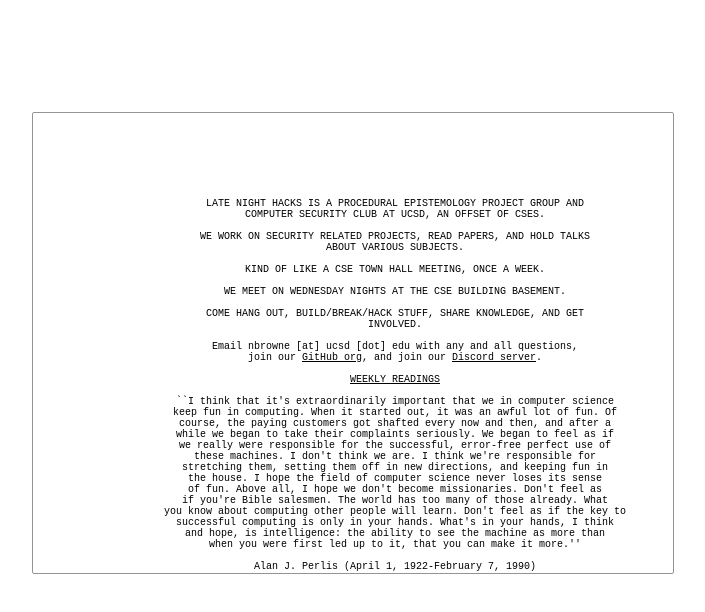
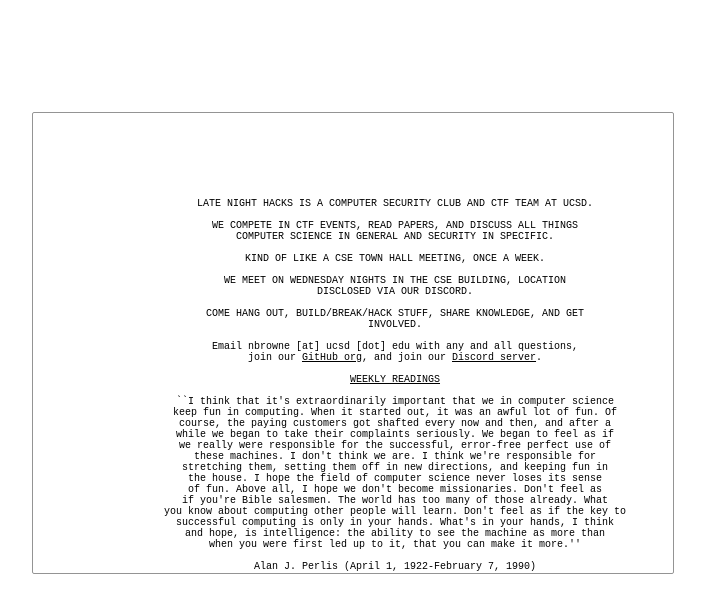
Before and after one commit to ucsd-late-night-hacks/ucsd-late-night-hacks.github.io, a plain HTML site: page index.html in a window 1280 px wide. Shown: the whole page, without its empty margins (333-1038 px from the left). Drawn offline with Linux system fonts and the light colour scheme.

Commit message:
updated website finally

```diff
--- a/index.html
+++ b/index.html
@@ -29,15 +29,15 @@
         <center>
           <div id="posts">
             <pre>
-              LATE NIGHT HACKS IS A PROCEDURAL EPISTEMOLOGY PROJECT GROUP AND
-              COMPUTER SECURITY CLUB AT UCSD, AN OFFSET OF CSES.
+              LATE NIGHT HACKS IS A COMPUTER SECURITY CLUB AND CTF TEAM AT UCSD.
 
-              WE WORK ON SECURITY RELATED PROJECTS, READ PAPERS, AND HOLD TALKS
-              ABOUT VARIOUS SUBJECTS.
+              WE COMPETE IN CTF EVENTS, READ PAPERS, AND DISCUSS ALL THINGS
+              COMPUTER SCIENCE IN GENERAL AND SECURITY IN SPECIFIC.
 
               KIND OF LIKE A CSE TOWN HALL MEETING, ONCE A WEEK.
 
-              WE MEET ON WEDNESDAY NIGHTS AT THE CSE BUILDING BASEMENT.
+              WE MEET ON WEDNESDAY NIGHTS IN THE CSE BUILDING, LOCATION
+              DISCLOSED VIA OUR DISCORD.
 
               COME HANG OUT, BUILD/BREAK/HACK STUFF, SHARE KNOWLEDGE, AND GET
               INVOLVED.
```
Also changed, not shown: readings.html (+6 -0 lines).
